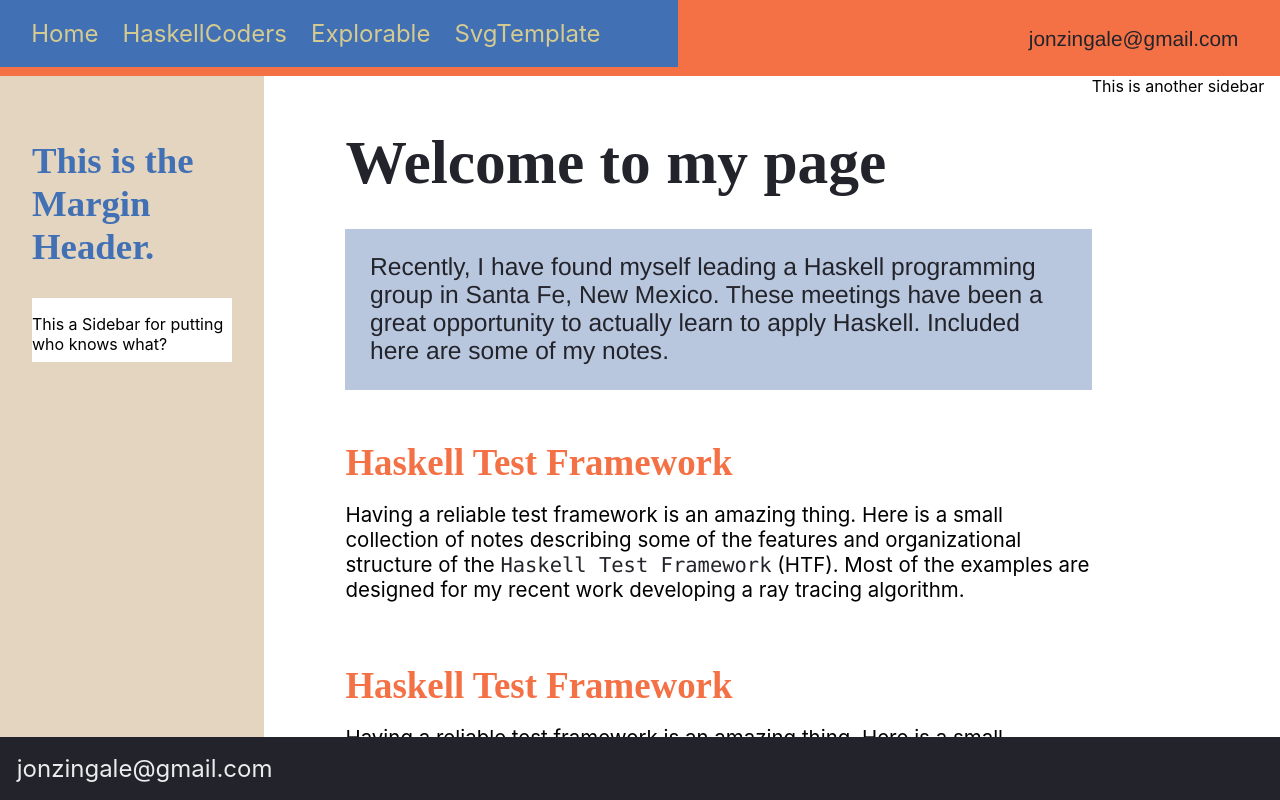
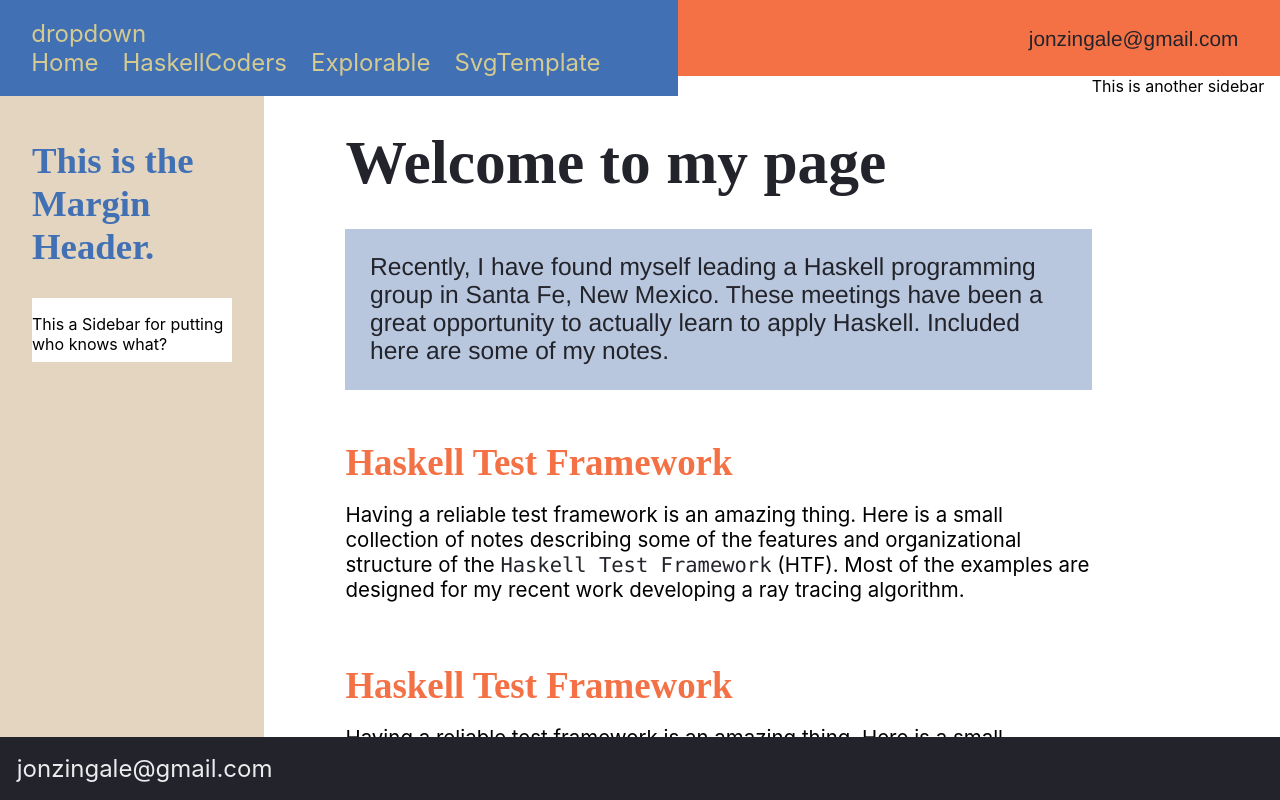
Before and after one commit to jonzingale/Website, a React (Create React App) app: page / in a window 1280 px wide. Shown: the top 800 px of the page. Built offline with nearby package versions, Linux system fonts and the light colour scheme; a web font is replaced by a local one.

Commit message:
towards navigation

```diff
--- a/src/components/Navigation.jsx
+++ b/src/components/Navigation.jsx
@@ -8,7 +8,7 @@ import SvgTemplate from './../pages/SvgTemplate.jsx';
 import Explorable from './../pages/Explorable.jsx';
 
 class Navigation extends Component {
-// https://mdbootstrap.com/docs/react/navigation/navbar/
+
   state = {
     isOpen: false
   };
@@ -18,10 +18,17 @@ toggleCollapse = () => {
   }
 
   render() {
-  // not yet any good.
-  function dropdown() {
-    return(
-      <NavDropdown title='HaskellCoders' href='/haskell-coding-group' id="basic-nav-dropdown">
+    console.log(this.state.isOpen)
+    // <Nav.Link href='/lights-game'>Lights Game</Nav.Link>
+    return (
+      <div>
+        <Router>
+          <div>
+            <Navbar expanded={!this.state.isOpen} onClick={this.toggleCollapse} >
+              <Navbar.Collapse>
+              <Nav>
+
+                <NavDropdown title='dropdown' href='/haskell-coding-group'>
                   <NavDropdown.Item href="#/action-1">Listable</NavDropdown.Item>
                   <NavDropdown.Item href="#/action-2">Sortable</NavDropdown.Item>
                   <NavDropdown.Item href="#/action-3">Vector</NavDropdown.Item>
@@ -30,21 +37,13 @@ toggleCollapse = () => {
                   <NavDropdown.Item href="#/action-3">Umeboshi</NavDropdown.Item>
                   <NavDropdown.Item href="#/action-3">Havel-Hakimi</NavDropdown.Item>
                 </NavDropdown>
-    )
-  }
 
-    // <Nav.Link href='/lights-game'>Lights Game</Nav.Link>
-    return (
-      <div>
-        <Router>
-          <div>
-            <Navbar>
-              <Nav>
                 <Nav.Link href="/">Home</Nav.Link>
                 <Nav.Link href="/haskell-coding-group">HaskellCoders</Nav.Link>
                 <Nav.Link href="/explorable">Explorable</Nav.Link>
                 <Nav.Link href="/svg-template">SvgTemplate</Nav.Link>
               </Nav>
+              </Navbar.Collapse>
             </Navbar>
 
             {/* A <Switch> looks through its children <Route>s and
```
Lines whose indentation alone changed are shown as unchanged.
